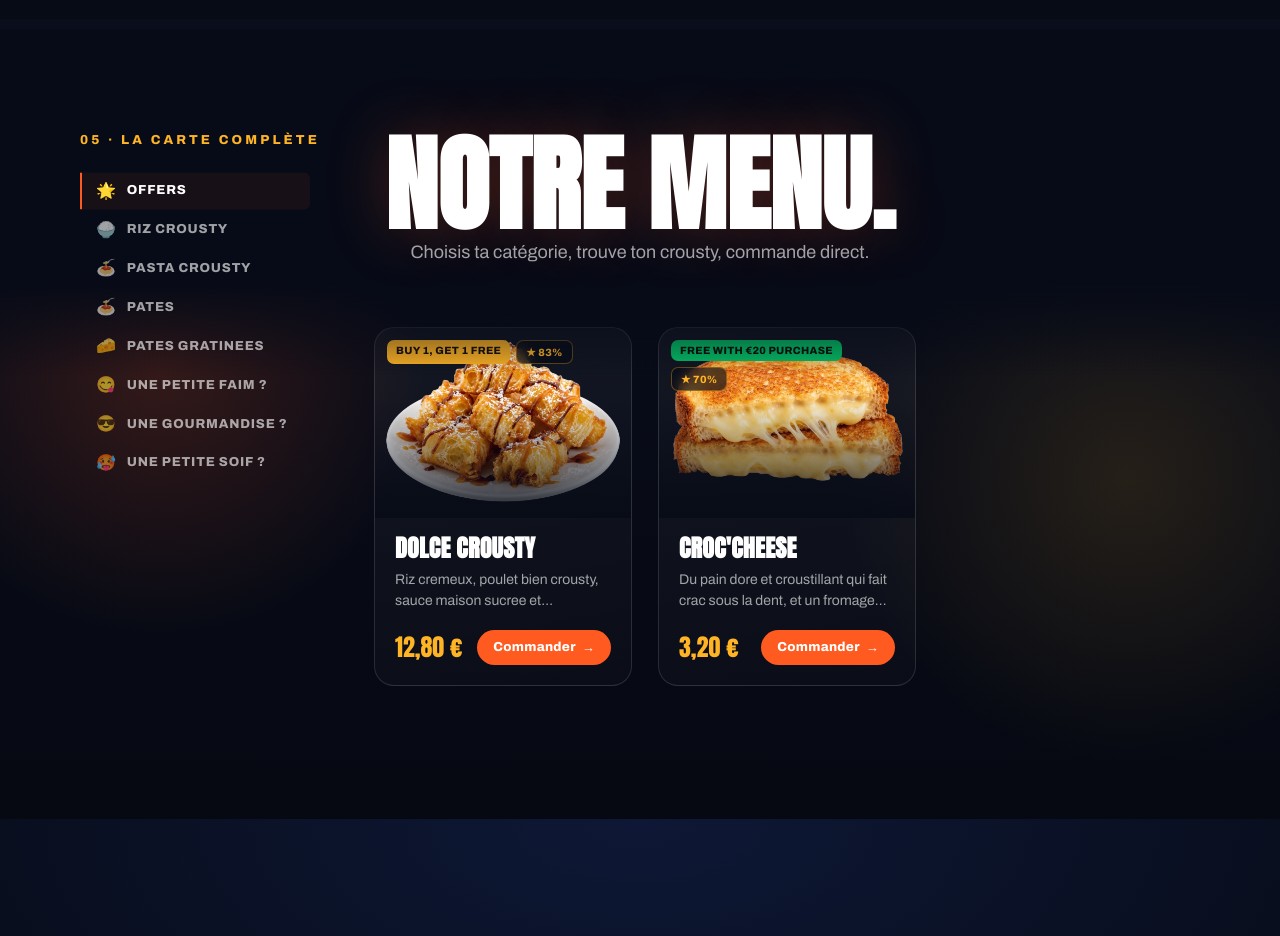
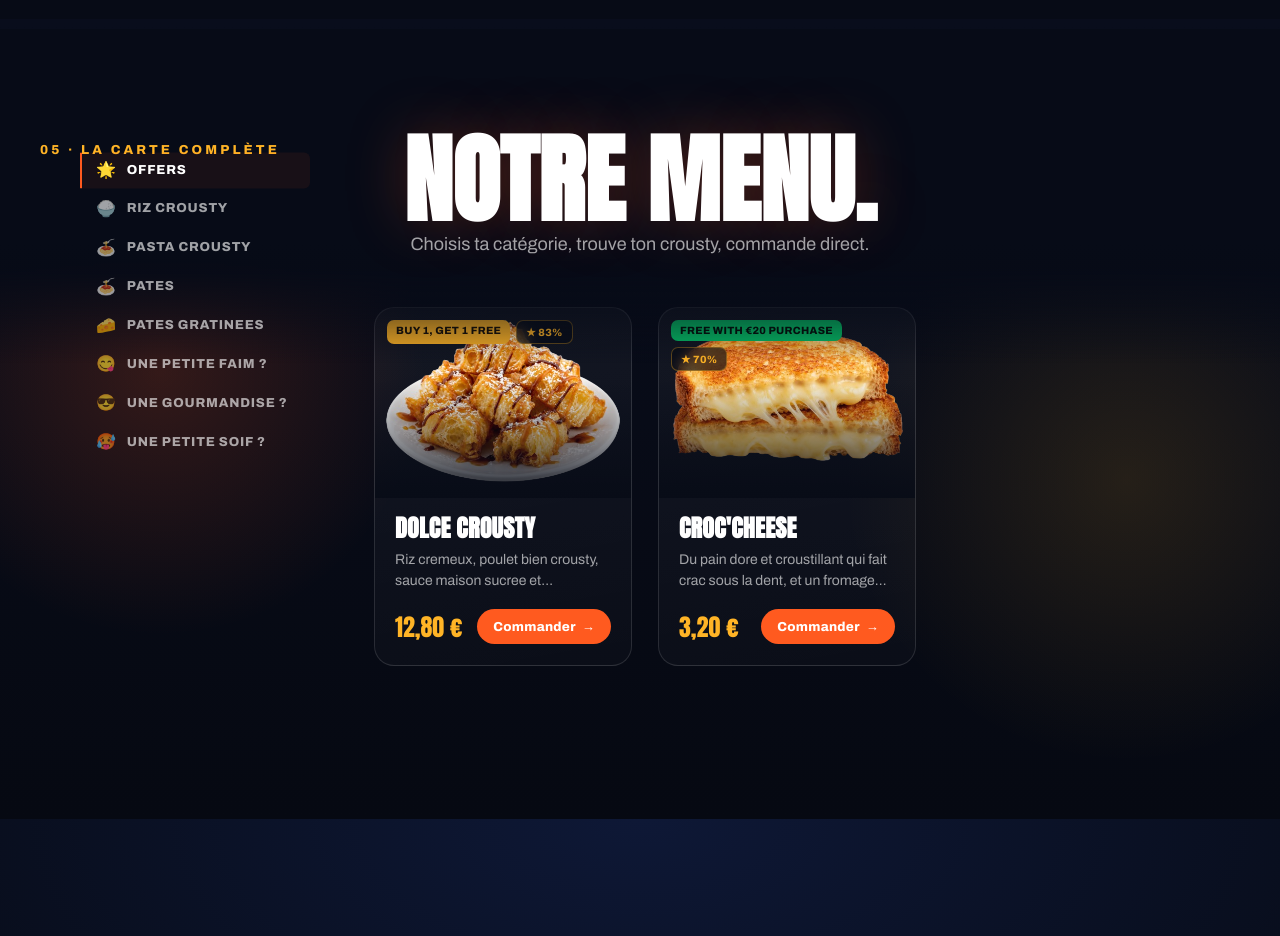
Before and after one commit to kilyanbrs814-ctrl/Napolit-hein, a React (Vite) app: page / in a window 1280 px wide. Shown: the part 6460-7396 px from the top of the page. Built offline with nearby package versions, Linux system fonts and the light colour scheme.

Commit message:
Update menu.css

```diff
--- a/src/styles/menu.css
+++ b/src/styles/menu.css
@@ -44,7 +44,7 @@
   align-items: center;
   text-align: center;
   gap: 8px;
-  margin-bottom: 42px;
+  margin-bottom: 34px;
   /* Header sticky sans panneau visible : aucun fond propre, il semble
      integre au fond global de la section. Le masquage des cards est
      delegue au ::after ci-dessous. Compact et remonte au maximum vers la
@@ -53,7 +53,7 @@
   top: 72px;
   z-index: 20;
   isolation: isolate;
-  padding: 0 0 18px;
+  padding: 0 0 14px;
   /* Le header (et son masque) ne doit jamais intercepter les clics destines
      aux tabs/cards qui passent dessous ; seuls ses textes restent cliquables. */
   pointer-events: none;
@@ -92,19 +92,19 @@
 }
 .nh-menu__eyebrow {
   color: var(--gold);
-  /* Tout en haut a gauche, comme les eyebrows des autres scenes. -6px et
-     non -34px : avec le header stick a 72px, -34px le mettrait a y=38,
-     invisible derriere la navbar fixe (~60px). A -6px il affleure juste
-     sous la navbar, et ne chevauche jamais "NOTRE MENU." (titre reduit,
-     centre bien plus a droite). */
+  /* Meme emplacement visuel que "04 · Les incontournables" (rail : header
+     absolu top:76px, padding 0 40px => x=40 / y=76 viewport). Ici le header
+     stick a 72px, donc top: 4px => y=76 pile (top negatif = cache derriere
+     la navbar fixe). left en calc viewport : sort de l'alignement central
+     du bloc "NOTRE MENU." pour se coller au bord gauche de l'ecran. */
   position: absolute;
-  left: 0;
-  top: -6px;
+  left: calc(50% - 50vw + 40px);
+  top: 4px;
 }
 .nh-menu__title {
   font-family: var(--display);
-  font-size: clamp(82px, 8.2vw, 118px);
-  line-height: 0.88;
+  font-size: clamp(76px, 7.6vw, 108px);
+  line-height: 0.86;
   color: #fff;
   text-transform: uppercase;
   text-shadow: 0 0 60px rgba(255, 90, 31, 0.25);
```
